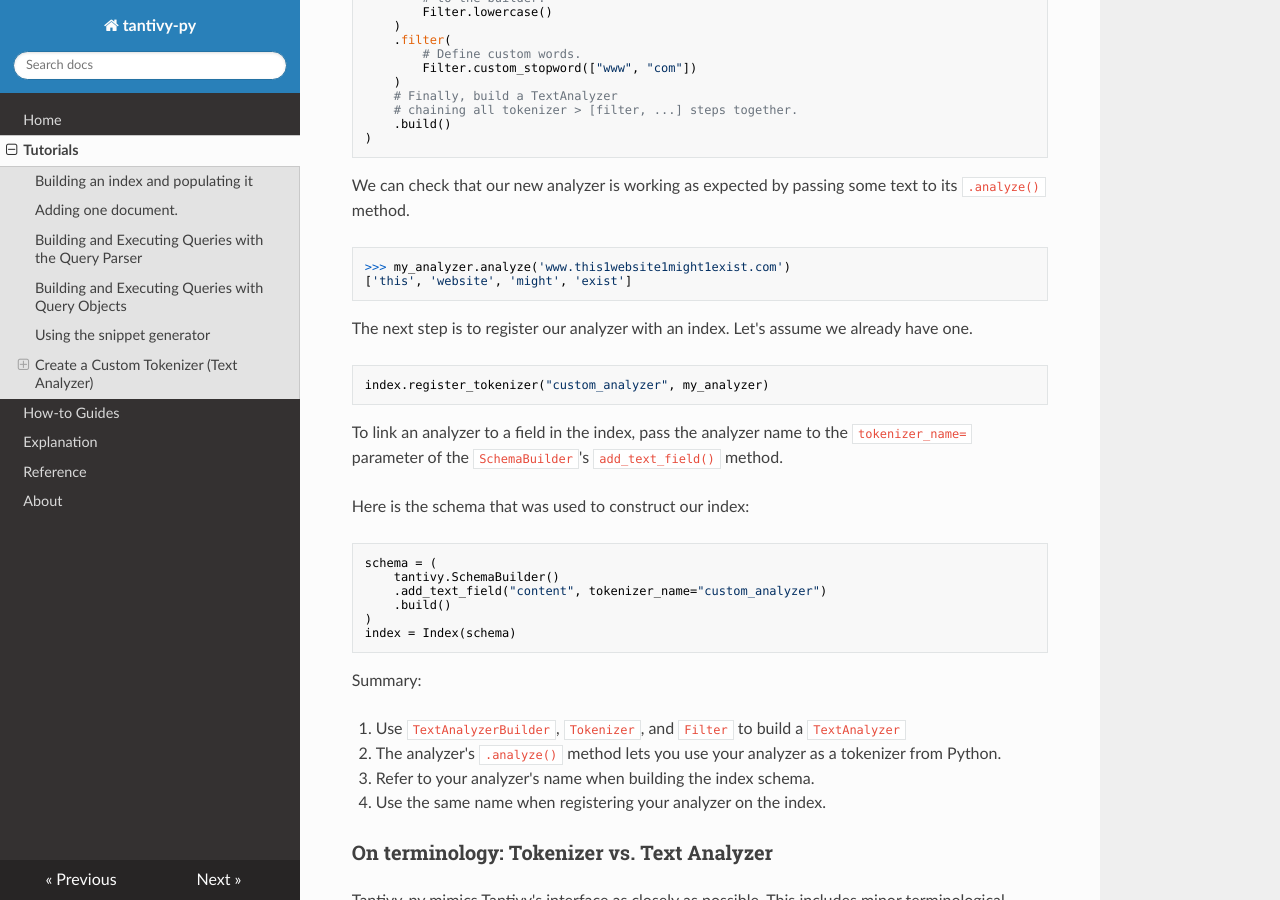
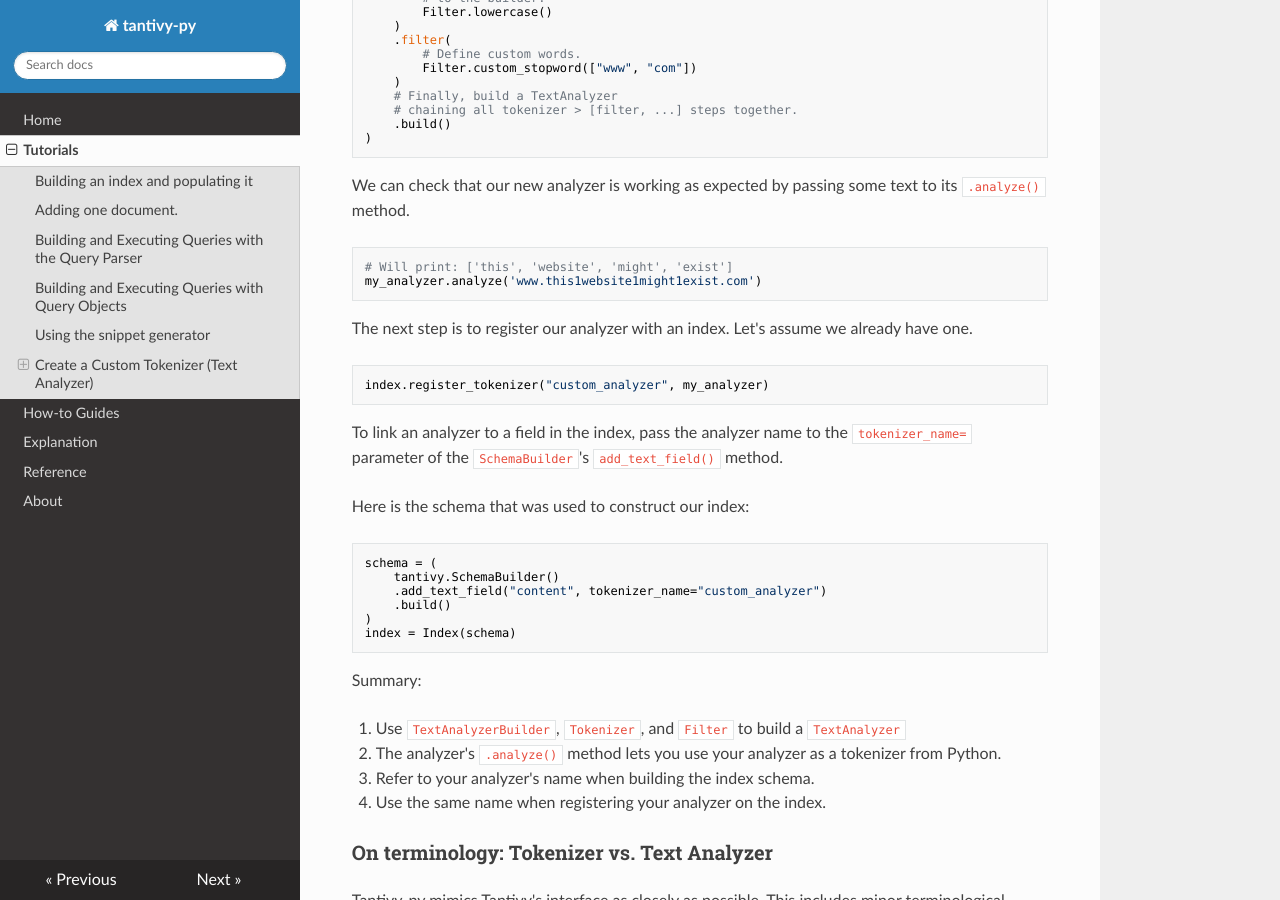
Before and after one commit to quickwit-oss/tantivy-py, an MkDocs documentation site: the page built from docs/tutorials.md, in a window 1280 px wide and 900 px high, scrolled down 4433 px. Built offline with MkDocs 1.6.1, drawn with Linux system fonts in a browser that asks for light colours; nearby versions of some CDN libraries.

Commit message:
Reformat unintended doctest in docs

````diff
--- a/docs/tutorials.md
+++ b/docs/tutorials.md
@@ -269,8 +269,8 @@ We can check that our new analyzer is working as expected
 by passing some text to its `.analyze()` method.
 
 ```python
->>> my_analyzer.analyze('www.this1website1might1exist.com')
-['this', 'website', 'might', 'exist']
+# Will print: ['this', 'website', 'might', 'exist']
+my_analyzer.analyze('www.this1website1might1exist.com')
 ```
 
 The next step is to register our analyzer with an index. Let's
````
